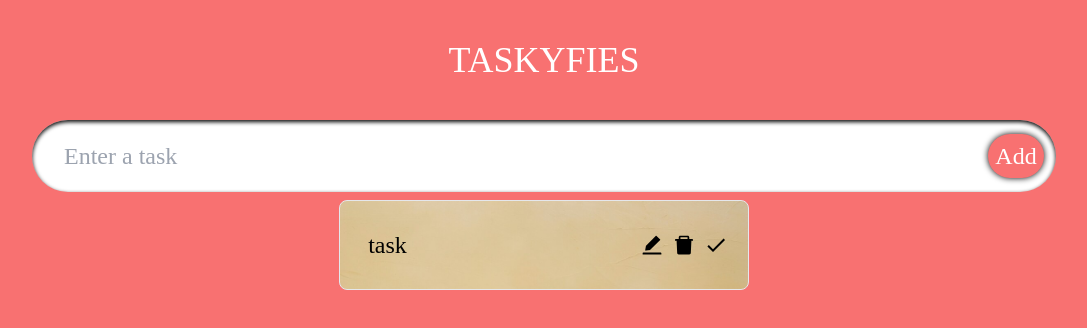
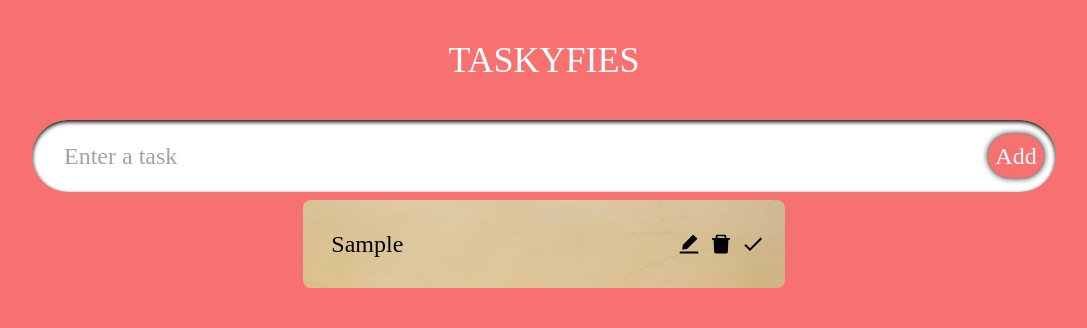
Before and after one commit to Minahil-Muhammad-Moiz/typescript, a React (Create React App) app: page / in a window 1280 px wide. Both pictures are taken after typing "Sample" into the empty fields and a click on the button "Add". Shown: the top 328 px of the page, without its empty margins (96-1183 px from the left). Built offline with nearby package versions, Linux system fonts and the light colour scheme; a web font is replaced by a local one.

Commit message:
Added the functionality for Task Edit

```diff
--- a/src/Components/Task/SingleTodo.tsx
+++ b/src/Components/Task/SingleTodo.tsx
@@ -1,7 +1,7 @@
-import React from "react";
+import React, { useState } from "react";
 import { Todo } from "../../model";
 import { AiFillDelete, AiFillEdit } from "react-icons/ai";
-import { MdDone} from "react-icons/md";
+import { MdDone } from "react-icons/md";
 
 type Prop = {
   todo: Todo;
@@ -10,6 +10,9 @@ type Prop = {
 };
 
 const SingleTodo = ({ todo, todos, setTodos }: Prop) => {
+  const [editMode, setEditMode] = useState<boolean>(false);
+  const [editTodo, setEditTodo] = useState<string>(todo.todo);
+
   const deleteTask = (id: number) => {
     setTodos(todos.filter((todo) => todo.id !== id));
   };
@@ -22,15 +25,36 @@ const SingleTodo = ({ todo, todos, setTodos }: Prop) => {
     );
   };
 
+  const handleEdit = (e:React.FormEvent , id: number)=>{
+    e.preventDefault();
+    setTodos(
+      todos.map((todo)=>(
+        todo.id === id ? {...todo, todo:editTodo}: todo
+      ))
+    );
+    setEditMode(!editMode)
+  }
+
   return (
-    <form className={todoCard}>
-      {todo.isDone ? (
-        <s className={todoCardText}>task</s>
+    <form className={todoCard} onSubmit={(e)=>{
+      handleEdit(e, todo.id)
+    }}>
+      {editMode ? (
+        <input  value={editTodo} onChange={(e)=>{setEditTodo(e.target.value)}} className="focus:outline-none flex-1 text-2xl border-none p-2 w-[80%]"/>
+      ) : todo.isDone ? (
+        <s className={todoCardText}>{todo.todo}</s>
       ) : (
-        <span className={todoCardText}>task</span>
+        <span className={todoCardText}>{todo.todo}</span>
       )}
       <div className="flex ">
-        <span className={icon}>
+        <span
+          className={icon}
+          onClick={() => {
+            if (!editMode && !todo.isDone) {
+              setEditMode(!editMode);
+            }
+          }}
+        >
           <AiFillEdit />
         </span>
         <span
@@ -57,6 +81,6 @@ const SingleTodo = ({ todo, todos, setTodos }: Prop) => {
 export default SingleTodo;
 
 const todoCard =
-  "flex w-full md:w-[40%] items-center justify-evenly p-5 mt-4 md:m-2 rounded-lg bg-cover bg-[url('./Components/Task/bgimg.jpg')] border";
-const todoCardText = "flex-1 p-2 border-none text-left text-2xl";
+  "flex w-full md:w-[47%] h-18 items-center justify-between p-5 mt-4 md:m-2 rounded-lg bg-cover bg-[url('./Components/Task/bgimg.jpg')] ";
+const todoCardText = "flex-1 p-2 border-none text-left text-2xl overflow-hidden";
 const icon = "ml-2 text-2xl cursor-pointer";
--- a/src/Components/TodoList.tsx
+++ b/src/Components/TodoList.tsx
@@ -9,7 +9,7 @@ interface Prop {
 
 const TodoList: React.FC<Prop> = (props) => {
   return (
-    <div className="flex justify-evenly flex-wrap w-[60%] md:w-[80%] ">
+    <div className="flex justify-evenly flex-wrap w-[60%] md:w-[80%]">
       {props.todos.map((todo) => (
         <SingleTodo todo={todo}  key={todo.id} setTodos={props.setTodos} todos={props.todos}/>
       ))}
```
